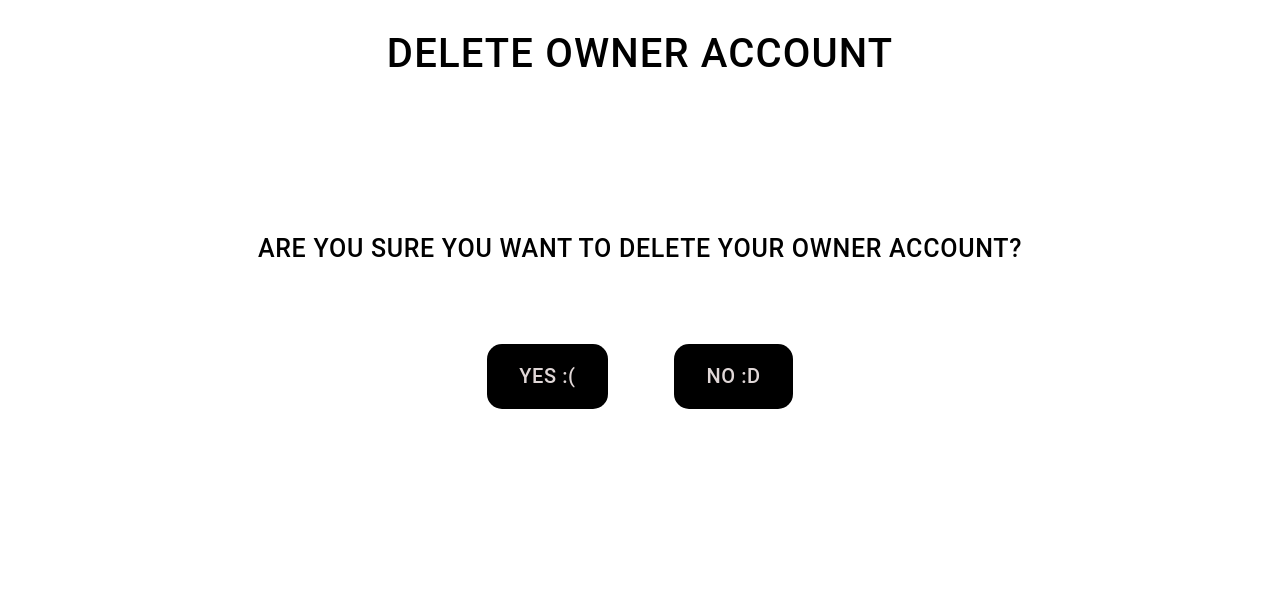
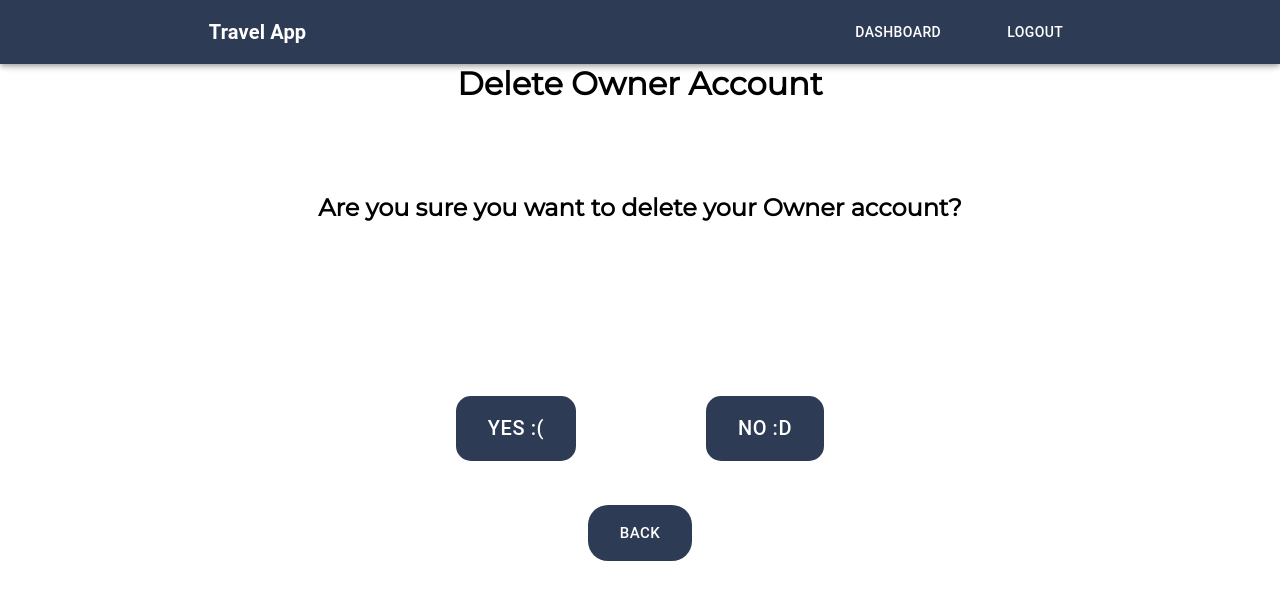
Before and after one commit to geethapriyanka7/Travel-App, a React (Create React App) app in the folder react/: page /do in a window 1280 px wide. Shown: the top 600 px of the page. Built offline with nearby package versions, Linux system fonts and the light colour scheme.

Commit message:
back button again

```diff
--- a/react/src/components/Admin/AdminProcessDate.css
+++ b/react/src/components/Admin/AdminProcessDate.css
@@ -13,7 +13,7 @@
     background-color: #2E3B55 !important;
     top: 90px !important;
     border: none !important;
-    color: rgb(223, 217, 217) !important;
+    color: white !important;
     border-radius: 20px  !important;
     padding: 15px 32px !important;
     text-align: center !important;
--- a/react/src/components/Login/CreateAccountOwner.css
+++ b/react/src/components/Login/CreateAccountOwner.css
@@ -2,7 +2,7 @@
     background-color: #2E3B55 !important;
     top: 50px !important;
     border-radius: 20px  !important;
-    color: rgb(223, 217, 217) !important;
+    color: white !important;
     padding: 15px 32px !important;
     text-align: center !important;
     text-decoration: none !important;
--- a/react/src/components/Owner/DeleteOwner.css
+++ b/react/src/components/Owner/DeleteOwner.css
@@ -1,7 +1,7 @@
 .button {
-    background-color: #ffffff !important;
+    background-color:  #2E3B55!important;
     border: none !important;
-    color: rgb(0, 0, 0) !important;
+    color: white !important;
     padding: 15px 32px !important;
     text-align: center !important;
     text-decoration: none !important;
@@ -11,10 +11,10 @@
     cursor: pointer !important;
   }
 .but {
-    background-color: #ffffff !important;
+    background-color: #2E3B55 !important;
     border: none !important;
     top: 100px !important;
-    color: rgb(0, 0, 0) !important;
+    color: white !important;
     padding: 15px 32px !important;
     text-align: center !important;
     text-decoration: none !important;
@@ -24,10 +24,10 @@
     cursor: pointer !important;
 }
 .gig {
-    background-color: #000000 !important;
+    background-color: #2E3B55 !important;
     border: none !important;
     top: 150px !important;
-    color: rgb(224, 215, 215) !important;
+    color: white !important;
     padding: 15px 32px !important;
     text-align: center !important;
     border-radius: 15px !important;
--- a/react/src/components/Owner/DeleteOwner.js
+++ b/react/src/components/Owner/DeleteOwner.js
@@ -1,25 +1,26 @@
 import React, {Component} from 'react'
 import Button from '@mui/material/Button'
 import "../Owner/DeleteOwner.css";
+import { useLocation } from 'react-router-dom';
+import Navbar from '../Layout/Navbar';
 
 
 export default function Test() {
 
     return (
-        <div>
+        <div> <Navbar />
 
-        <div  align="center">
-            <Button className='button' variant = 'text'>Delete Owner Account</Button>
-         </div>
-        <div  align="center">
-            <Button className='but' variant = 'text'>Are you sure you want to delete your Owner account?</Button>
-         </div>
-
-        <div align="center">
-            <Button className='gig' variant='text'>Yes :(</Button>&nbsp;&nbsp;&nbsp;&nbsp;&nbsp;&nbsp;&nbsp;&nbsp;&nbsp;&nbsp;&nbsp;&nbsp;&nbsp;&nbsp;&nbsp;
+        <div  align="center" style={{ marginTop: '5%'}}>
+            <h1>Delete Owner Account</h1>
+        </div>
+        <div  align="center" style={{ marginTop: '7%'}}>
+            <h2>Are you sure you want to delete your Owner account?</h2>
+            <Button className='gig' variant='text'>Yes :(</Button>&nbsp;&nbsp;&nbsp;&nbsp;&nbsp;&nbsp;&nbsp;&nbsp;&nbsp;&nbsp;&nbsp;&nbsp;&nbsp;&nbsp;&nbsp;&nbsp;&nbsp;&nbsp;&nbsp;&nbsp;&nbsp;&nbsp;&nbsp;&nbsp;&nbsp;&nbsp;&nbsp;&nbsp;&nbsp;&nbsp;
             <Button className='gig' variant='text'>NO :D</Button>
         </div>
-
+        <div align = "center" style={{ marginTop: '7.5%'}}>
+            <Button className='ac' variant='text'>Back</Button>
+        </div>
         </div>
     )
 
--- a/react/src/components/Owner/OwnerHome.css
+++ b/react/src/components/Owner/OwnerHome.css
@@ -12,29 +12,31 @@
   }
 
 .gug {
-    background-color: #000000 !important;
+    background-color: #2E3B55 !important;
     border: none !important;
     top: 70px !important;
-    color: rgb(224, 215, 215) !important;
+    color: white !important;
     padding: 15px 32px !important;
     text-align: center !important;
     border-radius: 15px !important;
     display: inline-block !important;
-    font-size: 30px !important;
+    font-size: 20px !important;
+    font-weight: bold !important;
     margin: 4px 2px !important;
     cursor: pointer !important;
 }
 
 .big {
-    background-color: #000000 !important;
+    background-color: #2E3B55 !important;
     border: none !important;
     top: 100px !important;
-    color: rgb(224, 215, 215) !important;
+    color: white !important;
     padding: 15px 32px !important;
     text-align: center !important;
     border-radius: 15px !important;
     display: inline-block !important;
-    font-size: 30px !important;
+    font-size: 20px !important;
+    font-weight: bold !important;
     margin: 4px 2px !important;
     cursor: pointer !important;
 }
--- a/react/src/components/Owner/OwnerHome.js
+++ b/react/src/components/Owner/OwnerHome.js
@@ -1,15 +1,17 @@
 import React from 'react'
 import Button from '@mui/material/Button';
 import './OwnerHome.css';
+import { useLocation } from 'react-router-dom';
+import Navbar from '../Layout/Navbar';
 
 
 export default function Test() {
 
     return (
-        <body>
+        <div> <Navbar />
 
-        <div  align="center">
-            <Button className='bun' variant = 'text'>Welcome, Owner!</Button>
+        <div  align="center" style={{ marginTop: '5%'}}>
+            <h1>Welcome, Owner!</h1>
          </div>
         <div align="center">
             <Button className='gug' variant='text'>Add Property</Button>
@@ -17,7 +19,7 @@ export default function Test() {
         <div align="center">
             <Button className='big' variant='text'>Remove Property</Button>
         </div>
-        </body>
+        </div>
     )
 
 }
--- a/react/src/components/Owner/ViewOwn.js
+++ b/react/src/components/Owner/ViewOwn.js
@@ -1,5 +1,8 @@
 import React, { useEffect, useState} from 'react'
 import Table from "../Layout/Table";
+import { useLocation } from 'react-router-dom';
+import Navbar from '../Layout/Navbar';
+import Button from '@mui/material/Button'
 
 const comonscol = [
     { title: "Owner Name", field: "owner_name" , filtering: false},
@@ -36,10 +39,15 @@ const comonscol = [
 
 
     return (
-        <div className='container'>
+      <div> <Navbar />
+        <div className='container' style={{ marginTop: '5%'}}>
       <Table col={comonscol} data={data} heading = "View Owners" pl = "Name" filter= {false} />
 
         </div>
+        <div align = "center">
+          <Button className='ac' variant='text'>Back</Button>
+        </div>
+      </div>
     )
 }
 
--- a/react/src/components/Properties/ViewProp.js
+++ b/react/src/components/Properties/ViewProp.js
@@ -1,5 +1,8 @@
 import React, { useEffect, useState} from 'react'
 import Table from "../Layout/Table";
+import { useLocation } from 'react-router-dom';
+import Navbar from '../Layout/Navbar';
+import Button from '@mui/material/Button'
 
 const comonscol = [
     { title: "Name", field: "property_name" ,searchable : false, filtering: false},
@@ -39,10 +42,15 @@ const comonscol = [
 
 
     return (
-        <div className='container'>
+      <div> <Navbar />
+        <div className='container'style={{ marginTop: '5%'}}>
       <Table col={comonscol} data={data} heading = "View Properties" pl = "Capacity" filter= {false} />
 
         </div>
+        <div align = "center">
+            <Button className='ac' variant='text'>Back</Button>
+        </div>
+      </div>
     )
 }
 
```
